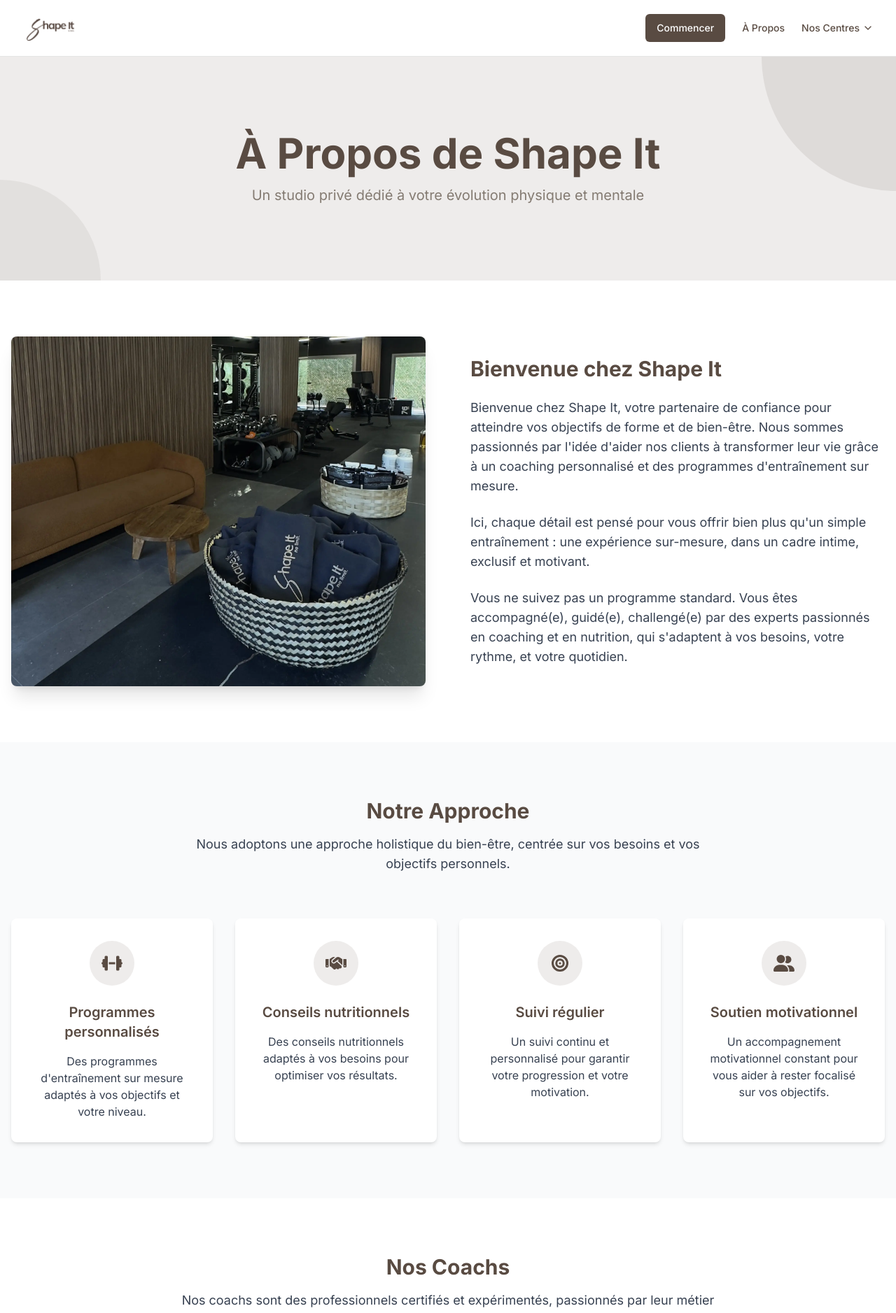
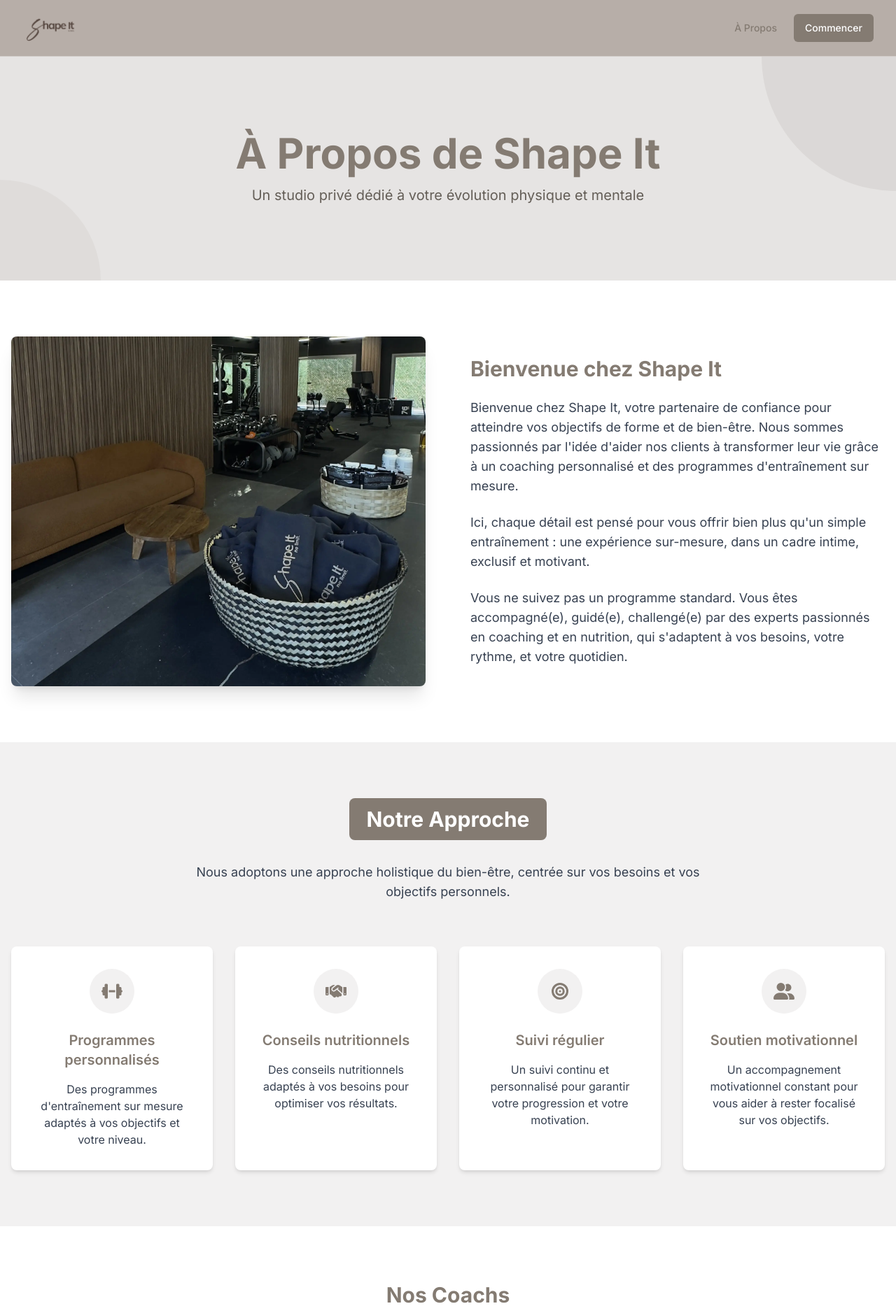
Before and after one commit to omarsehlouli/wiam-shape-it, a Next.js app: page /a-propos in a window 1280 px wide. Shown: the top 1877 px of the page at 70% size. Built offline with nearby package versions, Linux system fonts and the light colour scheme.

Commit message:
lol news

```diff
--- a/app/a-propos/page.tsx
+++ b/app/a-propos/page.tsx
@@ -18,26 +18,26 @@ export default function AProposPage() {
       <SiteHeader />
 
       {/* Hero Section */}
-      <section className="relative h-[40vh] bg-primary/10 overflow-hidden">
+      <section className="relative h-[30vh] md:h-[40vh] bg-primary/20 overflow-hidden">
         <div className="container mx-auto px-4 h-full flex items-center justify-center relative z-10">
           <div className="text-center">
-            <h1 className="text-5xl md:text-6xl font-bold text-primary mb-4">À Propos de Shape It</h1>
-            <p className="text-xl text-primary-light max-w-2xl mx-auto">
+            <h1 className="text-3xl md:text-6xl font-bold text-primary mb-2 md:mb-4">À Propos de Shape It</h1>
+            <p className="text-lg md:text-xl text-primary-dark max-w-2xl mx-auto">
               Un studio privé dédié à votre évolution physique et mentale
             </p>
           </div>
         </div>
         <div className="absolute inset-0 -z-0 opacity-10">
-          <div className="absolute top-0 right-0 w-96 h-96 bg-primary rounded-full -translate-y-1/2 translate-x-1/2"></div>
-          <div className="absolute bottom-0 left-0 w-72 h-72 bg-primary-light rounded-full translate-y-1/2 -translate-x-1/2"></div>
+          <div className="absolute top-0 right-0 w-64 md:w-96 h-64 md:h-96 bg-primary rounded-full -translate-y-1/2 translate-x-1/2"></div>
+          <div className="absolute bottom-0 left-0 w-48 md:w-72 h-48 md:h-72 bg-primary-light rounded-full translate-y-1/2 -translate-x-1/2"></div>
         </div>
       </section>
 
       {/* Welcome Section */}
-      <section className="py-20">
+      <section className="py-10 md:py-20">
         <div className="container mx-auto px-4">
-          <div className="grid md:grid-cols-2 gap-16 items-center">
-            <div className="relative h-[500px] rounded-lg overflow-hidden shadow-xl">
+          <div className="grid md:grid-cols-2 gap-8 md:gap-16 items-center">
+            <div className="relative h-[300px] md:h-[500px] rounded-lg overflow-hidden shadow-xl">
               <Image
                 src="/gym_entrance.webp"
                 alt="Shape It No Limit"
@@ -45,18 +45,18 @@ export default function AProposPage() {
                 className="object-cover"
               />
             </div>
-            <div className="space-y-6">
-              <h2 className="text-3xl font-bold text-primary">Bienvenue chez Shape It</h2>
-              <p className="text-lg text-gray-700">
+            <div className="space-y-4 md:space-y-6">
+              <h2 className="text-2xl md:text-3xl font-bold text-primary">Bienvenue chez Shape It</h2>
+              <p className="text-base md:text-lg text-gray-700">
             Bienvenue chez Shape It, votre partenaire de confiance pour atteindre vos objectifs de forme et de
             bien-être. Nous sommes passionnés par l'idée d'aider nos clients à transformer leur vie grâce à un coaching
             personnalisé et des programmes d'entraînement sur mesure.
           </p>
-              <p className="text-lg text-gray-700">
+              <p className="text-base md:text-lg text-gray-700">
                 Ici, chaque détail est pensé pour vous offrir bien plus qu'un simple entraînement : une expérience sur-mesure,
                 dans un cadre intime, exclusif et motivant.
               </p>
-              <p className="text-lg text-gray-700">
+              <p className="text-base md:text-lg text-gray-700">
                 Vous ne suivez pas un programme standard. Vous êtes accompagné(e), guidé(e), challengé(e) par des experts
                 passionnés en coaching et en nutrition, qui s'adaptent à vos besoins, votre rythme, et votre quotidien.
               </p>
@@ -66,66 +66,66 @@ export default function AProposPage() {
       </section>
 
       {/* Features Section */}
-      <section className="py-20 bg-gray-50">
+      <section className="py-10 md:py-20 bg-primary/10">
         <div className="container mx-auto px-4">
-          <div className="max-w-3xl mx-auto text-center mb-16">
-            <h2 className="text-3xl font-bold text-primary mb-4">Notre Approche</h2>
-            <p className="text-lg text-gray-700">
+          <div className="max-w-3xl mx-auto text-center mb-8 md:mb-16">
+            <h2 className="text-2xl md:text-3xl font-bold text-white bg-primary inline-block px-6 py-3 rounded-lg mb-3 md:mb-4">Notre Approche</h2>
+            <p className="text-base md:text-lg text-gray-700 mt-4">
               Nous adoptons une approche holistique du bien-être, centrée sur vos besoins et vos objectifs personnels.
             </p>
           </div>
 
-          <div className="grid md:grid-cols-2 lg:grid-cols-4 gap-8">
-            <div className="bg-white p-8 rounded-lg shadow-md hover:shadow-lg transition-all flex flex-col items-center text-center">
-              <div className="w-16 h-16 bg-primary/10 rounded-full flex items-center justify-center mb-6">
-                <FontAwesomeIcon icon={faDumbbell} className="text-primary text-2xl" />
+          <div className="grid grid-cols-1 sm:grid-cols-2 lg:grid-cols-4 gap-6 md:gap-8">
+            <div className="bg-white p-6 md:p-8 rounded-lg shadow-md hover:shadow-lg transition-all flex flex-col items-center text-center">
+              <div className="w-14 h-14 md:w-16 md:h-16 bg-primary/10 rounded-full flex items-center justify-center mb-4 md:mb-6">
+                <FontAwesomeIcon icon={faDumbbell} className="text-primary text-xl md:text-2xl" />
               </div>
-              <h3 className="text-xl font-semibold text-primary mb-4">Programmes personnalisés</h3>
-              <p className="text-gray-700">Des programmes d'entraînement sur mesure adaptés à vos objectifs et votre niveau.</p>
+              <h3 className="text-lg md:text-xl font-semibold text-primary mb-2 md:mb-4">Programmes personnalisés</h3>
+              <p className="text-sm md:text-base text-gray-700">Des programmes d'entraînement sur mesure adaptés à vos objectifs et votre niveau.</p>
             </div>
 
-            <div className="bg-white p-8 rounded-lg shadow-md hover:shadow-lg transition-all flex flex-col items-center text-center">
-              <div className="w-16 h-16 bg-primary/10 rounded-full flex items-center justify-center mb-6">
-                <FontAwesomeIcon icon={faHandshake} className="text-primary text-2xl" />
+            <div className="bg-white p-6 md:p-8 rounded-lg shadow-md hover:shadow-lg transition-all flex flex-col items-center text-center">
+              <div className="w-14 h-14 md:w-16 md:h-16 bg-primary/10 rounded-full flex items-center justify-center mb-4 md:mb-6">
+                <FontAwesomeIcon icon={faHandshake} className="text-primary text-xl md:text-2xl" />
               </div>
-              <h3 className="text-xl font-semibold text-primary mb-4">Conseils nutritionnels</h3>
-              <p className="text-gray-700">Des conseils nutritionnels adaptés à vos besoins pour optimiser vos résultats.</p>
+              <h3 className="text-lg md:text-xl font-semibold text-primary mb-2 md:mb-4">Conseils nutritionnels</h3>
+              <p className="text-sm md:text-base text-gray-700">Des conseils nutritionnels adaptés à vos besoins pour optimiser vos résultats.</p>
             </div>
 
-            <div className="bg-white p-8 rounded-lg shadow-md hover:shadow-lg transition-all flex flex-col items-center text-center">
-              <div className="w-16 h-16 bg-primary/10 rounded-full flex items-center justify-center mb-6">
-                <FontAwesomeIcon icon={faBullseye} className="text-primary text-2xl" />
+            <div className="bg-white p-6 md:p-8 rounded-lg shadow-md hover:shadow-lg transition-all flex flex-col items-center text-center">
+              <div className="w-14 h-14 md:w-16 md:h-16 bg-primary/10 rounded-full flex items-center justify-center mb-4 md:mb-6">
+                <FontAwesomeIcon icon={faBullseye} className="text-primary text-xl md:text-2xl" />
               </div>
-              <h3 className="text-xl font-semibold text-primary mb-4">Suivi régulier</h3>
-              <p className="text-gray-700">Un suivi continu et personnalisé pour garantir votre progression et votre motivation.</p>
+              <h3 className="text-lg md:text-xl font-semibold text-primary mb-2 md:mb-4">Suivi régulier</h3>
+              <p className="text-sm md:text-base text-gray-700">Un suivi continu et personnalisé pour garantir votre progression et votre motivation.</p>
             </div>
 
-            <div className="bg-white p-8 rounded-lg shadow-md hover:shadow-lg transition-all flex flex-col items-center text-center">
-              <div className="w-16 h-16 bg-primary/10 rounded-full flex items-center justify-center mb-6">
-                <FontAwesomeIcon icon={faUserGroup} className="text-primary text-2xl" />
+            <div className="bg-white p-6 md:p-8 rounded-lg shadow-md hover:shadow-lg transition-all flex flex-col items-center text-center">
+              <div className="w-14 h-14 md:w-16 md:h-16 bg-primary/10 rounded-full flex items-center justify-center mb-4 md:mb-6">
+                <FontAwesomeIcon icon={faUserGroup} className="text-primary text-xl md:text-2xl" />
               </div>
-              <h3 className="text-xl font-semibold text-primary mb-4">Soutien motivationnel</h3>
-              <p className="text-gray-700">Un accompagnement motivationnel constant pour vous aider à rester focalisé sur vos objectifs.</p>
+              <h3 className="text-lg md:text-xl font-semibold text-primary mb-2 md:mb-4">Soutien motivationnel</h3>
+              <p className="text-sm md:text-base text-gray-700">Un accompagnement motivationnel constant pour vous aider à rester focalisé sur vos objectifs.</p>
             </div>
           </div>
         </div>
       </section>
 
       {/* Coaches Section */}
-      <section className="py-20">
+      <section className="py-10 md:py-20">
         <div className="container mx-auto px-4">
-          <div className="max-w-3xl mx-auto mb-16">
-            <h2 className="text-3xl font-bold text-primary mb-4 text-center">Nos Coachs</h2>
-            <p className="text-lg text-gray-700 text-center">
+          <div className="max-w-3xl mx-auto mb-8 md:mb-16">
+            <h2 className="text-2xl md:text-3xl font-bold text-primary mb-3 md:mb-4 text-center">Nos Coachs</h2>
+            <p className="text-base md:text-lg text-gray-700 text-center">
             Nos coachs sont des professionnels certifiés et expérimentés, passionnés par leur métier et dévoués à votre
             réussite. Ils sont là pour vous motiver, vous guider et vous pousser à dépasser vos limites en toute
             sécurité.
           </p>
           </div>
 
-          <div className="grid md:grid-cols-2 gap-10">
+          <div className="grid md:grid-cols-2 gap-8 md:gap-10">
             <div className="bg-white rounded-lg overflow-hidden shadow-lg flex flex-col md:flex-row">
-              <div className="relative md:w-1/2 h-[300px]">
+              <div className="relative h-[250px] md:w-1/2 md:h-[300px]">
                 <Image
                   src="/home.webp"
                   alt="Wiam Alibouch"
@@ -133,10 +133,10 @@ export default function AProposPage() {
                   className="object-cover"
                 />
               </div>
-              <div className="p-6 md:w-1/2 flex flex-col justify-center">
+              <div className="p-5 md:p-6 md:w-1/2 flex flex-col justify-center">
                 <h3 className="text-xl font-bold text-primary mb-2">Wiam Alibouch</h3>
-                <p className="text-primary-light mb-4">Coach en nutrition & Personal Trainer</p>
-                <p className="text-gray-700">
+                <p className="text-primary-light mb-3 md:mb-4">Coach en nutrition & Personal Trainer</p>
+                <p className="text-sm md:text-base text-gray-700">
                   Passionnée par la transformation humaine et le développement de soi, plus de trois ans d'expérience
                   dans l'accompagnement personnalisé.
                 </p>
@@ -144,13 +144,13 @@ export default function AProposPage() {
             </div>
 
             <div className="bg-white rounded-lg overflow-hidden shadow-lg flex flex-col md:flex-row">
-              <div className="relative md:w-1/2 h-[300px] bg-primary/20 flex items-center justify-center">
-                <FontAwesomeIcon icon={faUserGroup} className="text-primary text-6xl" />
+              <div className="relative h-[250px] md:w-1/2 md:h-[300px] bg-primary/20 flex items-center justify-center">
+                <FontAwesomeIcon icon={faUserGroup} className="text-primary text-5xl md:text-6xl" />
               </div>
-              <div className="p-6 md:w-1/2 flex flex-col justify-center">
+              <div className="p-5 md:p-6 md:w-1/2 flex flex-col justify-center">
                 <h3 className="text-xl font-bold text-primary mb-2">Notre Équipe</h3>
-                <p className="text-primary-light mb-4">Experts en fitness et bien-être</p>
-                <p className="text-gray-700">
+                <p className="text-primary-light mb-3 md:mb-4">Experts en fitness et bien-être</p>
+                <p className="text-sm md:text-base text-gray-700">
                   Une équipe de professionnels passionnés, formés aux meilleures méthodes d'entraînement et de coaching
                   pour vous accompagner vers l'excellence.
                 </p>
@@ -161,17 +161,17 @@ export default function AProposPage() {
       </section>
 
       {/* Installations Section */}
-      <section className="py-20 bg-gray-50">
+      <section className="py-10 md:py-20 bg-primary/10">
         <div className="container mx-auto px-4">
-          <div className="grid md:grid-cols-2 gap-10 items-center">
+          <div className="grid md:grid-cols-2 gap-8 md:gap-10 items-center">
             <div className="order-2 md:order-1">
-              <h2 className="text-3xl font-bold text-primary mb-6">Nos Installations</h2>
-              <p className="text-lg text-gray-700 mb-6">
+              <h2 className="text-2xl md:text-3xl font-bold text-white bg-primary inline-block px-6 py-3 rounded-lg mb-4 md:mb-6">Nos Installations</h2>
+              <p className="text-base md:text-lg text-gray-700 mb-4 md:mb-6">
             Nos centres sont équipés d'installations modernes et de matériel de pointe pour vous offrir une expérience
             d'entraînement optimale. Que vous préfériez les séances en groupe ou le coaching individuel, nous avons
             l'environnement idéal pour vous.
           </p>
-              <p className="text-lg text-gray-700 mb-8">
+              <p className="text-base md:text-lg text-gray-700 mb-6 md:mb-8">
                 Shape It n'est pas une salle de sport classique. C'est un lieu confidentiel, moderne, inspirant,
                 conçu pour vous offrir une parenthèse rien qu'à vous.
               </p>
@@ -182,7 +182,7 @@ export default function AProposPage() {
                 <p className="text-primary font-medium">Un espace privé, chaleureux et motivant</p>
               </div>
             </div>
-            <div className="order-1 md:order-2 relative h-[400px] rounded-lg overflow-hidden shadow-xl">
+            <div className="order-1 md:order-2 relative h-[250px] md:h-[400px] rounded-lg overflow-hidden shadow-xl">
               <Image
                 src="/gym_entrance.webp"
                 alt="Nos installations"
@@ -195,15 +195,15 @@ export default function AProposPage() {
       </section>
 
       {/* CTA Section */}
-      <section className="py-20 bg-primary text-white">
+      <section className="py-10 md:py-20 bg-primary text-white">
         <div className="container mx-auto px-4 text-center">
-          <h2 className="text-3xl md:text-4xl font-bold mb-6">Rejoignez-nous</h2>
-          <p className="text-xl mb-10 max-w-2xl mx-auto">
+          <h2 className="text-2xl md:text-4xl font-bold mb-4 md:mb-6">Rejoignez-nous</h2>
+          <p className="text-base md:text-xl mb-8 md:mb-10 max-w-2xl mx-auto">
             Prêt à commencer votre transformation ? Contactez-nous dès aujourd'hui pour un bilan forme gratuit et
             découvrez comment Shape It peut vous aider à atteindre vos objectifs de santé et de forme.
           </p>
           <Link href="/commencer">
-            <Button size="lg" variant="outline" className="bg-white text-primary hover:bg-gray-100 group">
+            <Button size="lg" variant="outline" className="bg-white text-primary hover:bg-gray-100 group w-full md:w-auto">
               Commencer Votre Parcours
               <FontAwesomeIcon icon={faArrowRight} className="ml-2 group-hover:translate-x-1 transition-transform" />
             </Button>
--- a/app/globals.css
+++ b/app/globals.css
@@ -14,73 +14,73 @@ body {
 
 @layer base {
   :root {
-    --background: 0 0% 100%;
-    --foreground: 0 0% 3.9%;
+    --background: 26 10% 48%; /* #847B72 as HSL */
+    --foreground: 0 0% 95%;
     --card: 0 0% 100%;
-    --card-foreground: 0 0% 3.9%;
+    --card-foreground: 26 10% 28%;
     --popover: 0 0% 100%;
-    --popover-foreground: 0 0% 3.9%;
-    --primary: 0 0% 9%;
+    --popover-foreground: 26 10% 28%;
+    --primary: 26 10% 48%;
     --primary-foreground: 0 0% 98%;
-    --secondary: 0 0% 96.1%;
-    --secondary-foreground: 0 0% 9%;
-    --muted: 0 0% 96.1%;
-    --muted-foreground: 0 0% 45.1%;
-    --accent: 0 0% 96.1%;
-    --accent-foreground: 0 0% 9%;
+    --secondary: 26 10% 90%;
+    --secondary-foreground: 26 10% 28%;
+    --muted: 26 10% 95%;
+    --muted-foreground: 26 10% 48%;
+    --accent: 26 10% 92%;
+    --accent-foreground: 26 10% 28%;
     --destructive: 0 84.2% 60.2%;
     --destructive-foreground: 0 0% 98%;
-    --border: 0 0% 89.8%;
-    --input: 0 0% 89.8%;
-    --ring: 0 0% 3.9%;
-    --chart-1: 12 76% 61%;
+    --border: 26 10% 80%;
+    --input: 26 10% 80%;
+    --ring: 26 10% 48%;
+    --chart-1: 26 20% 60%;
     --chart-2: 173 58% 39%;
     --chart-3: 197 37% 24%;
     --chart-4: 43 74% 66%;
     --chart-5: 27 87% 67%;
     --radius: 0.5rem;
-    --sidebar-background: 0 0% 98%;
-    --sidebar-foreground: 240 5.3% 26.1%;
-    --sidebar-primary: 240 5.9% 10%;
+    --sidebar-background: 26 10% 95%;
+    --sidebar-foreground: 26 10% 38%;
+    --sidebar-primary: 26 10% 48%;
     --sidebar-primary-foreground: 0 0% 98%;
-    --sidebar-accent: 240 4.8% 95.9%;
-    --sidebar-accent-foreground: 240 5.9% 10%;
-    --sidebar-border: 220 13% 91%;
-    --sidebar-ring: 217.2 91.2% 59.8%;
+    --sidebar-accent: 26 10% 90%;
+    --sidebar-accent-foreground: 26 10% 28%;
+    --sidebar-border: 26 10% 85%;
+    --sidebar-ring: 26 10% 48%;
   }
   .dark {
-    --background: 0 0% 3.9%;
+    --background: 26 10% 28%;
     --foreground: 0 0% 98%;
-    --card: 0 0% 3.9%;
+    --card: 26 10% 24%;
     --card-foreground: 0 0% 98%;
-    --popover: 0 0% 3.9%;
+    --popover: 26 10% 24%;
     --popover-foreground: 0 0% 98%;
-    --primary: 0 0% 98%;
-    --primary-foreground: 0 0% 9%;
-    --secondary: 0 0% 14.9%;
+    --primary: 26 10% 65%;
+    --primary-foreground: 26 10% 28%;
+    --secondary: 26 10% 32%;
     --secondary-foreground: 0 0% 98%;
-    --muted: 0 0% 14.9%;
-    --muted-foreground: 0 0% 63.9%;
-    --accent: 0 0% 14.9%;
+    --muted: 26 10% 35%;
+    --muted-foreground: 26 10% 70%;
+    --accent: 26 10% 35%;
     --accent-foreground: 0 0% 98%;
     --destructive: 0 62.8% 30.6%;
     --destructive-foreground: 0 0% 98%;
-    --border: 0 0% 14.9%;
-    --input: 0 0% 14.9%;
-    --ring: 0 0% 83.1%;
-    --chart-1: 220 70% 50%;
+    --border: 26 10% 35%;
+    --input: 26 10% 35%;
+    --ring: 26 10% 75%;
+    --chart-1: 26 30% 60%;
     --chart-2: 160 60% 45%;
     --chart-3: 30 80% 55%;
     --chart-4: 280 65% 60%;
     --chart-5: 340 75% 55%;
-    --sidebar-background: 240 5.9% 10%;
-    --sidebar-foreground: 240 4.8% 95.9%;
-    --sidebar-primary: 224.3 76.3% 48%;
+    --sidebar-background: 26 10% 24%;
+    --sidebar-foreground: 26 10% 85%;
+    --sidebar-primary: 26 10% 60%;
     --sidebar-primary-foreground: 0 0% 100%;
-    --sidebar-accent: 240 3.7% 15.9%;
-    --sidebar-accent-foreground: 240 4.8% 95.9%;
-    --sidebar-border: 240 3.7% 15.9%;
-    --sidebar-ring: 217.2 91.2% 59.8%;
+    --sidebar-accent: 26 10% 35%;
+    --sidebar-accent-foreground: 26 10% 85%;
+    --sidebar-border: 26 10% 35%;
+    --sidebar-ring: 26 10% 60%;
   }
 }
 
--- a/components/site-header.tsx
+++ b/components/site-header.tsx
@@ -1,11 +1,15 @@
+"use client"
+
 import Link from "next/link"
 import Image from "next/image"
-import { ChevronDown } from "lucide-react"
+import { Menu, X } from "lucide-react"
+import { useState } from "react"
 
 import { Button } from "@/components/ui/button"
-import { DropdownMenu, DropdownMenuContent, DropdownMenuItem, DropdownMenuTrigger } from "@/components/ui/dropdown-menu"
 
 export function SiteHeader() {
+  const [mobileMenuOpen, setMobileMenuOpen] = useState(false)
+
   return (
     <header className="sticky top-0 z-50 w-full border-b bg-background/95 backdrop-blur supports-[backdrop-filter]:bg-background/60">
       <div className="container flex h-20 items-center">
@@ -19,35 +23,61 @@ export function SiteHeader() {
               className="h-10 w-auto"
             />
           </Link>
+
+          {/* Desktop Navigation */}
           <nav className="hidden md:flex items-center space-x-6 text-sm font-medium">
+            <Link href="/a-propos" className="text-primary hover:text-primary-light transition-colors">
+              À Propos
+            </Link>
             <Link href="/commencer">
               <Button variant="default" className="bg-primary hover:bg-primary-light text-white">
                 Commencer
               </Button>
             </Link>
-            <Link href="/a-propos" className="text-primary hover:text-primary-light transition-colors">
-              À Propos
-            </Link>
-            <DropdownMenu>
-              <DropdownMenuTrigger className="flex items-center space-x-1 text-primary hover:text-primary-light transition-colors">
-                <span>Nos Centres</span>
-                <ChevronDown className="h-4 w-4" />
-              </DropdownMenuTrigger>
-              <DropdownMenuContent align="end">
-                <DropdownMenuItem>
-                  <Link href="/centres/paris">Paris</Link>
-                </DropdownMenuItem>
-                <DropdownMenuItem>
-                  <Link href="/centres/lyon">Lyon</Link>
-                </DropdownMenuItem>
-                <DropdownMenuItem>
-                  <Link href="/centres/bordeaux">Bordeaux</Link>
-                </DropdownMenuItem>
-              </DropdownMenuContent>
-            </DropdownMenu>
           </nav>
+
+          {/* Mobile Menu Button */}
+          <div className="md:hidden">
+            <Button
+              variant="ghost"
+              size="icon"
+              onClick={() => setMobileMenuOpen(!mobileMenuOpen)}
+              aria-label="Toggle menu"
+            >
+              {mobileMenuOpen ? (
+                <X className="h-6 w-6 text-primary" />
+              ) : (
+                <Menu className="h-6 w-6 text-primary" />
+              )}
+            </Button>
+          </div>
         </div>
       </div>
+
+      {/* Mobile Menu */}
+      {mobileMenuOpen && (
+        <div className="md:hidden">
+          <div className="container py-4 bg-background border-t">
+            <nav className="flex flex-col space-y-4">
+              <Link
+                href="/a-propos"
+                className="text-primary hover:text-primary-light transition-colors px-2 py-2"
+                onClick={() => setMobileMenuOpen(false)}
+              >
+                À Propos
+              </Link>
+              <Link
+                href="/commencer"
+                onClick={() => setMobileMenuOpen(false)}
+              >
+                <Button variant="default" className="w-full bg-primary hover:bg-primary-light text-white">
+                  Commencer
+                </Button>
+              </Link>
+            </nav>
+          </div>
+        </div>
+      )}
     </header>
   )
 }
--- a/tailwind.config.js
+++ b/tailwind.config.js
@@ -18,9 +18,9 @@ module.exports = {
         background: "hsl(var(--background))",
         foreground: "hsl(var(--foreground))",
         primary: {
-          DEFAULT: "#594B42",
-          light: "#847B72",
-          dark: "#3A312A",
+          DEFAULT: "#847B72",
+          light: "#A69E96",
+          dark: "#645E57",
         },
         secondary: {
           DEFAULT: "hsl(var(--secondary))",
```
Also changed, not shown: app/commencer/page.tsx (+115 -100 lines), app/page.tsx (+64 -54 lines). Lines whose indentation alone changed are shown as unchanged.
